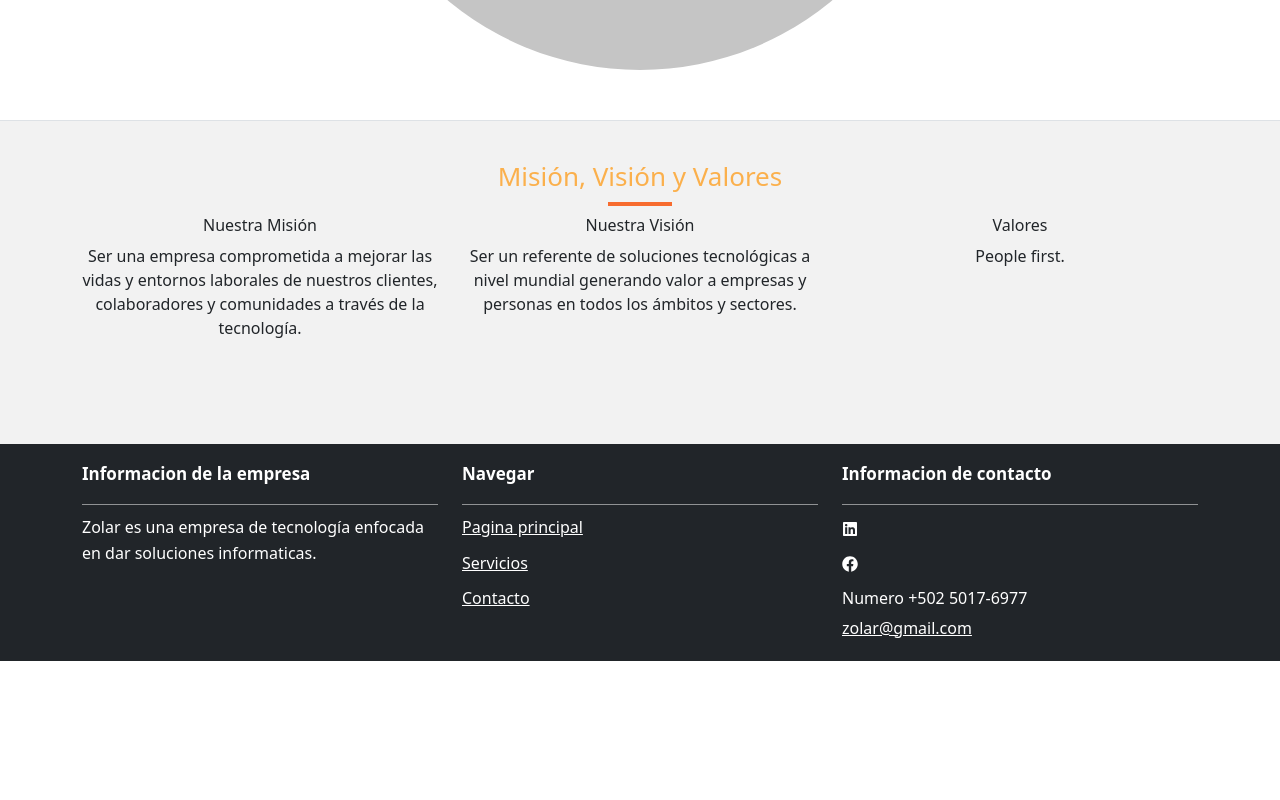
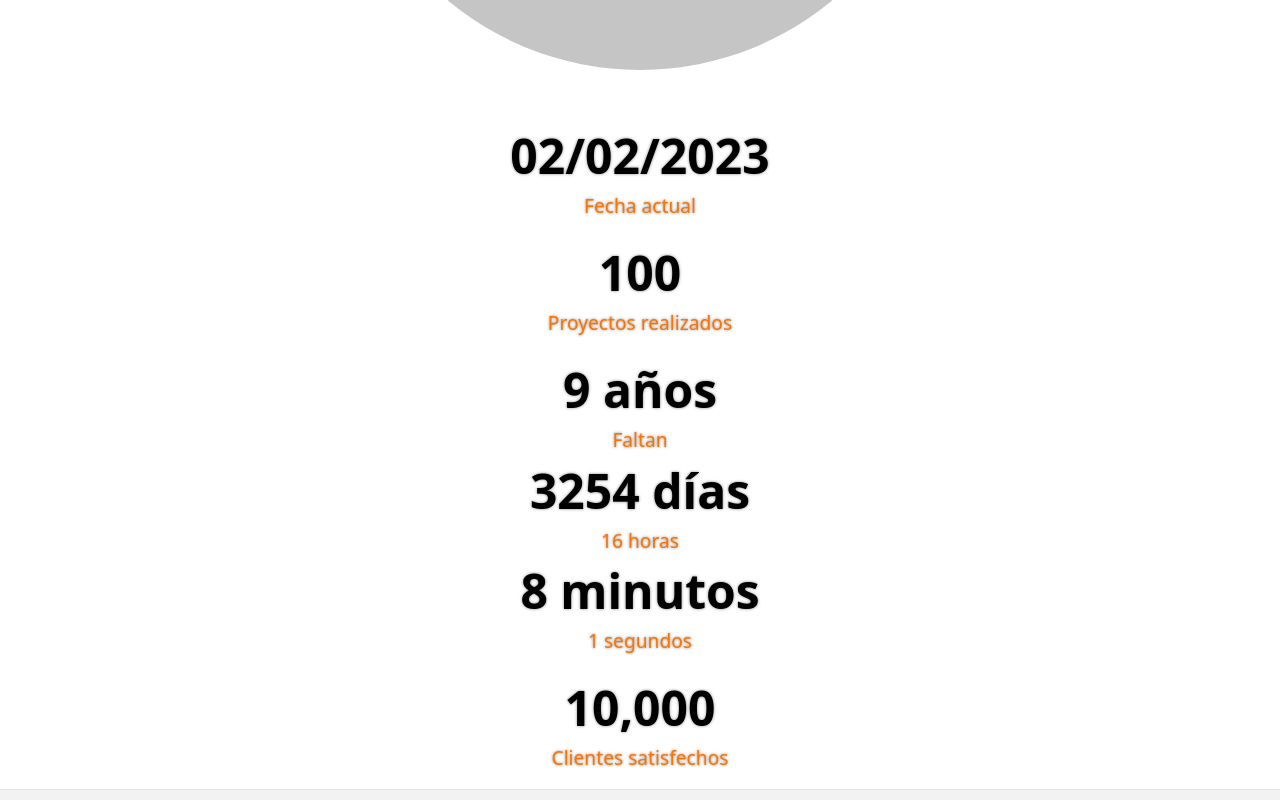
Before and after one commit to zolar-dev/website, a React (Create React App) app: page / in a window 1280 px wide. Shown: the part 1020-1820 px from the top of the page. Before the commit the page ends 1681 px from the top, so only its background shows below. Built offline with nearby package versions, Linux system fonts and the light colour scheme.

Commit message:
Implementacion contadores

```diff
--- a/package.json
+++ b/package.json
@@ -10,7 +10,10 @@
     "emailjs": "^4.0.1",
     "emailjs-com": "^3.2.0",
     "formik": "^2.2.9",
+    "moment-timezone": "^0.5.42",
     "react": "^18.2.0",
+    "react-countdown": "^2.3.5",
+    "react-countup": "^6.4.2",
     "react-dom": "^18.2.0",
     "react-icons": "^4.7.1",
     "react-router-dom": "^6.7.0",
--- /dev/null
+++ b/src/Counts.css
@@ -0,0 +1,20 @@
+.counter-container {
+    display: flex;
+    flex-direction: column;
+    align-items: center;
+    margin-bottom: 1rem;
+  }
+
+  .counter-value {
+    font-size: 3rem;
+    font-weight: bold;
+    color: #000000;
+    text-shadow: 0px 0px 3px rgba(0, 0, 0, 0.5);
+  }
+
+  .counter-label {
+    font-size: 1.2rem;
+    font-weight: normal;
+    color: #ff7300;
+    text-shadow: 0px 0px 3px rgba(0, 0, 0, 0.5);
+  }
--- a/src/components/pages/Home.js
+++ b/src/components/pages/Home.js
@@ -1,6 +1,7 @@
 import React from "react";
 import CoreValues from "./include/CoreValues";
 import SolarSystem from "./include/SolarSystem"
+import { FechaContador, ProyectosContador, CuentaRegresivaContador, ClientesContador } from "./include/Counts.js"
 
 export default function Home() {
     return(
@@ -32,6 +33,13 @@ export default function Home() {
 
         <SolarSystem/>
 
+        <div>
+            <FechaContador/>
+            <ProyectosContador/>
+            <CuentaRegresivaContador/>
+            <ClientesContador/>
+        </div>
+
         {/* Nuestra mision, vision y valores etc.*/}
         <CoreValues/>
 
--- /dev/null
+++ b/src/components/pages/include/Counts.js
@@ -0,0 +1,71 @@
+import { useState, useEffect } from "react";
+import CountUp from "react-countup";
+import Countdown from "react-countdown";
+import moment from "moment-timezone"
+import  '../../../Counts.css';
+
+
+export function FechaContador() {
+  const [date, setDate] = useState(moment().tz("America/Guatemala"));
+
+  useEffect(() => {
+    const interval = setInterval(() => {
+      setDate(moment().tz("America/Guatemala"));
+    }, 1000);
+    return () => clearInterval(interval);
+  }, []);
+
+  return (
+    <div className="counter-container">
+      <div className="counter-value">
+        {date.format("DD/MM/YYYY")}
+      </div>
+      <div className="counter-label">Fecha actual</div>
+    </div>
+  );
+}
+
+export function ProyectosContador() {
+  return (
+    <div className="counter-container">
+      <div className="counter-value">
+        <CountUp start={0} end={100} delay={0} />
+      </div>
+      <div className="counter-label">Proyectos realizados</div>
+    </div>
+  );
+}
+
+export function CuentaRegresivaContador() {
+  const fechaFinal = new Date("January 1, 2032 00:00:00").getTime();
+  const fechaInicial = new Date("January 1, 2022 00:00:00").getTime();
+
+  const calcularAños = (time) => {
+    const diff = new Date(time).getTime() - fechaInicial;
+    return Math.floor(diff / (1000 * 60 * 60 * 24 * 365.25));
+  };
+
+  const renderContador = ({ days, hours, minutes, seconds }) => (
+    <div className="counter-container">
+      <div className="counter-value">{calcularAños(fechaFinal)} años</div>
+      <div className="counter-label">Faltan</div>
+      <div className="counter-value">{days} días</div>
+      <div className="counter-label">{hours} horas</div>
+      <div className="counter-value">{minutes} minutos</div>
+      <div className="counter-label">{seconds} segundos</div>
+    </div>
+  );
+
+  return <Countdown date={fechaFinal} renderer={renderContador} />;
+}
+
+export function ClientesContador() {
+  return (
+    <div className="counter-container">
+      <div className="counter-value">
+        <CountUp start={0} end={10000} delay={0} />
+      </div>
+      <div className="counter-label">Clientes satisfechos</div>
+    </div>
+  );
+}
```
Also changed, not shown: 1 other file (tests, documents, lock files or other folders).
